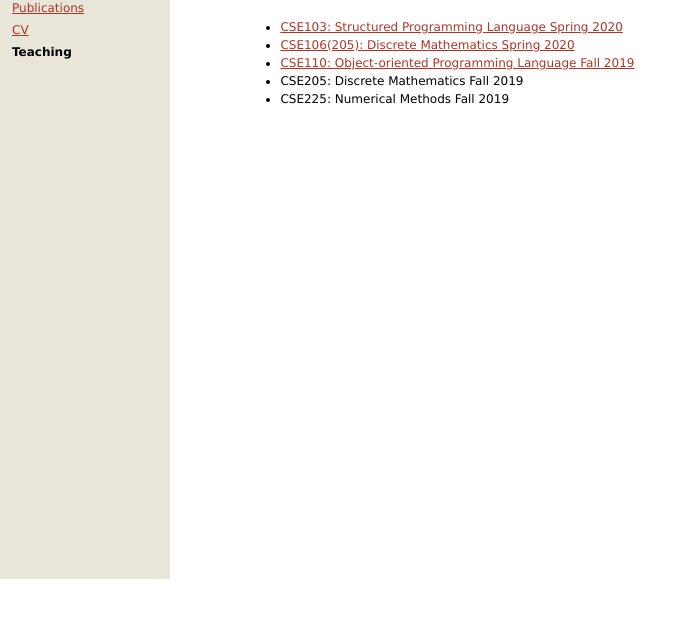
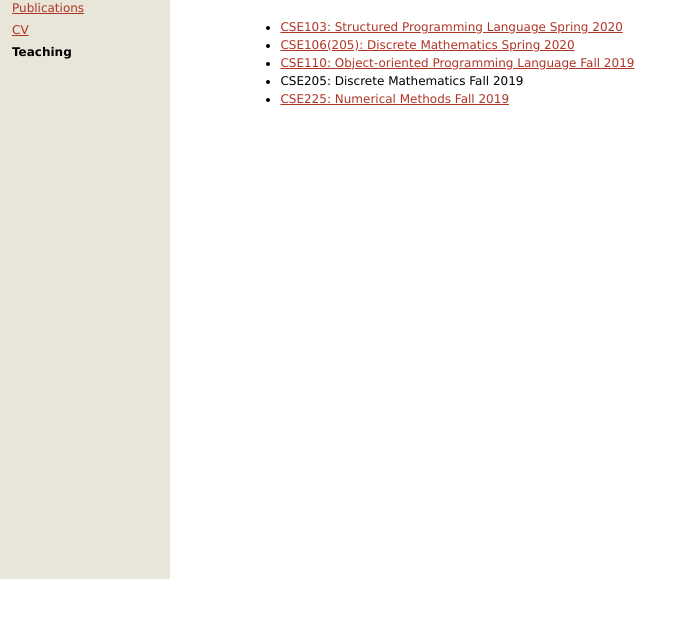
Before and after one commit to YeasirRayhanPrince/yeasirrayhanprince.github.io, a plain HTML site: page teaching.html in a window 1280 px wide. Shown: the part 95-712 px from the top of the page, without its empty margins (0-697 px from the left). Drawn offline with Linux system fonts and the light colour scheme.

Commit message:
updated teaching

```diff
--- a/teaching.html
+++ b/teaching.html
@@ -66,7 +66,7 @@
 	<li> <a href="cse106/cse106_spring2020.html"> CSE106(205): Discrete Mathematics Spring 2020</a></li>
 	<li> <a href="cse110/cse110_fall2019.html"> CSE110: Object-oriented Programming Language Fall 2019</a></li>
 	<li> CSE205: Discrete Mathematics Fall 2019</li>
-	<li> CSE225: Numerical Methods Fall 2019</li>
+	<li> <a href="cse225/cse225_fall2019.html"> CSE225: Numerical Methods Fall 2019 </a></li>
 </ul>
 
 
```
